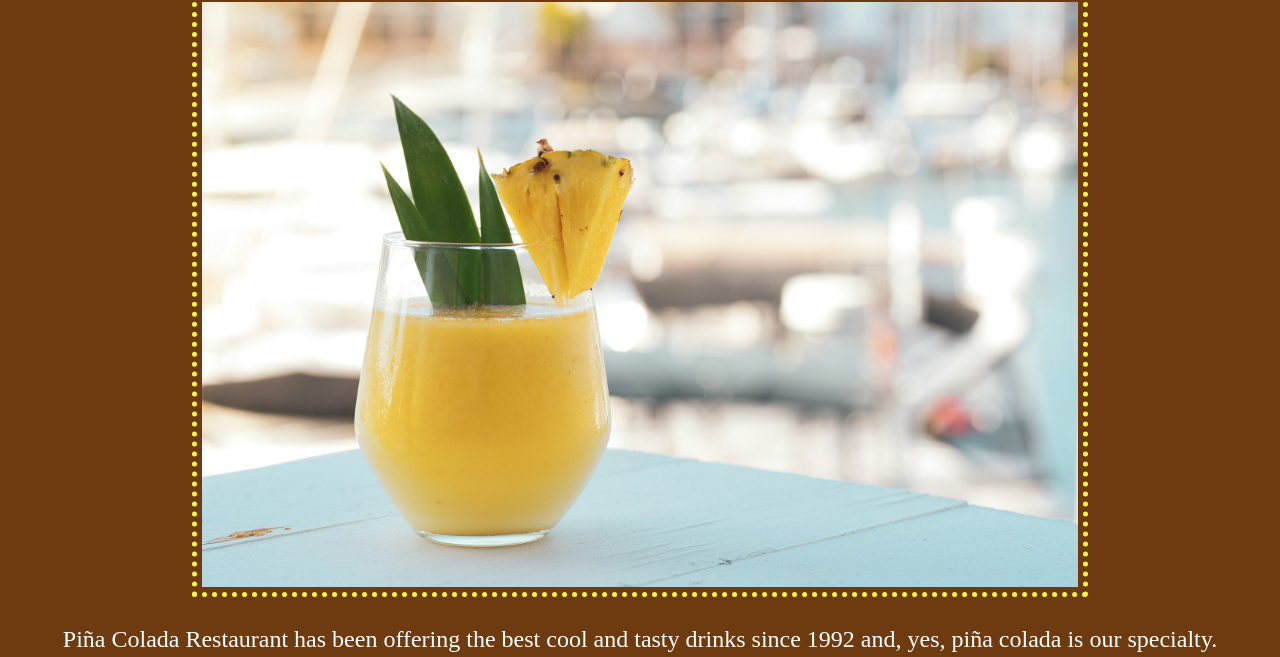
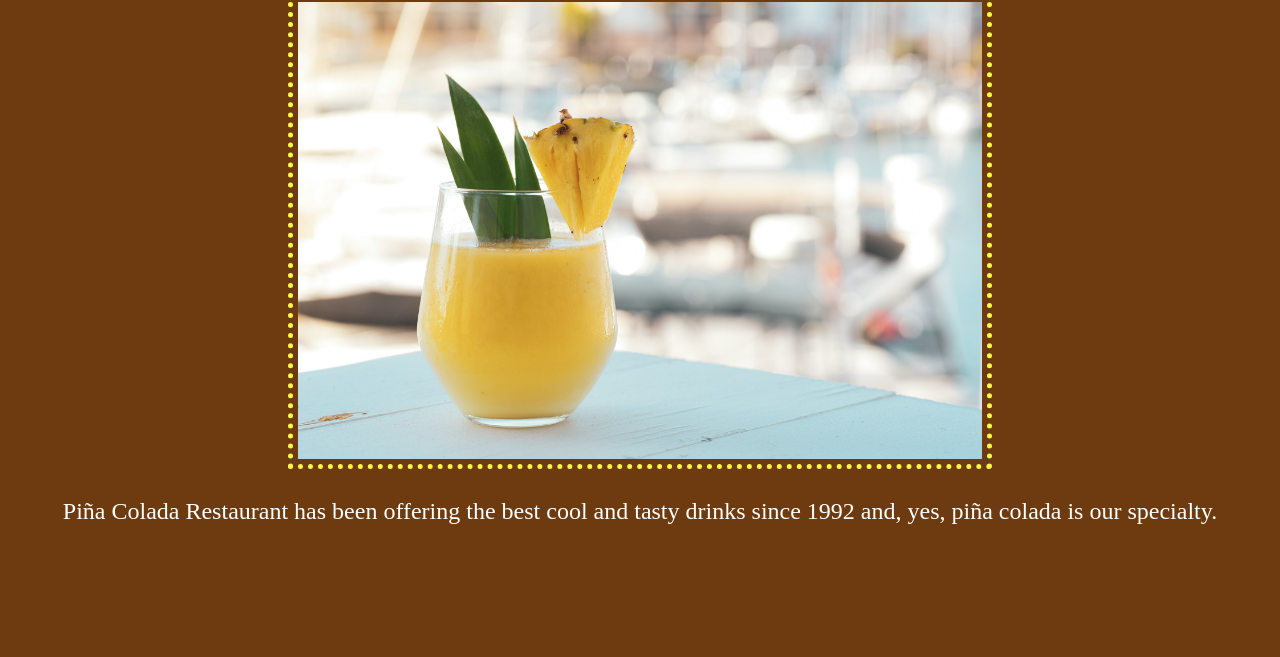
Before and after one commit to lvaqueiroperez/odin-restaurant-page, a website built with webpack: page src/template.html in a window 1280 px wide. Shown: the part 154-811 px from the top of the page. Built offline with nearby package versions, Linux system fonts and the light colour scheme.

Commit message:
Adjust pinha image width and size

```diff
--- a/src/styles.css
+++ b/src/styles.css
@@ -116,7 +116,7 @@ h2 {
 
 img {
     height: auto;
-    width: 70vw;
+    width: 55vw;
     border: dotted rgb(248, 248, 70) 5px;
     padding: 5px;
 }
```
